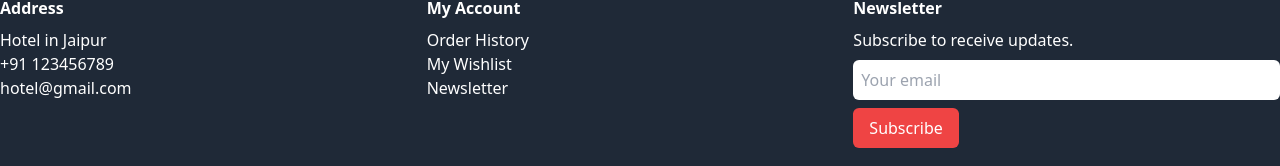
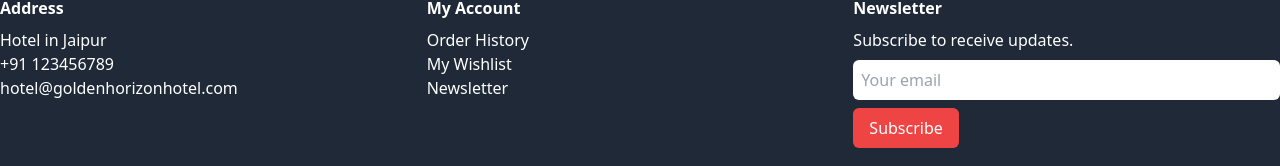
Before and after one commit to Sarith-Samarakoon/hotel-management-frontend, a React (Vite) app: page / in a window 1280 px wide. Shown: the part 2428-2594 px from the top of the page. Built offline with nearby package versions, Linux system fonts and the light colour scheme; no server answers.

Commit message:
Footer update

```diff
--- a/src/components/footer/footer.jsx
+++ b/src/components/footer/footer.jsx
@@ -1,4 +1,4 @@
-function Footer() {
+function footer() {
   return (
     <div>
       {/* Footer Section */}
@@ -9,7 +9,7 @@ function Footer() {
             <h4 className="font-bold mb-2">Address</h4>
             <p>Hotel in Jaipur</p>
             <p>+91 123456789</p>
-            <p>hotel@gmail.com</p>
+            <p>hotel@goldenhorizonhotel.com</p>
           </div>
           <div className="w-full sm:w-1/3 mb-4">
             <h4 className="font-bold mb-2">My Account</h4>
@@ -113,4 +113,4 @@ function Footer() {
   );
 }
 
-export default Footer;
+export default footer;
--- a/src/pages/client-page/Home/homePage.jsx
+++ b/src/pages/client-page/Home/homePage.jsx
@@ -12,7 +12,7 @@ import {
 import { BsFileTextFill } from "react-icons/bs";
 import Header from "../../../components/header/Header";
 import Navbar from "../../../components/header/Navbar";
-import Footer from "../../../components/footer/Footer";
+import Footer from "../../../components/footer/footer";
 import Countdown from "./countdown";
 import ImageGallery from "./imagesGallery";
 
--- a/src/pages/client-page/Home/settings.jsx
+++ b/src/pages/client-page/Home/settings.jsx
@@ -14,7 +14,7 @@ import { useNavigate, Link } from "react-router-dom";
 import { confirmAlert } from "react-confirm-alert";
 import "react-confirm-alert/src/react-confirm-alert.css";
 import Header from "../../../components/header/Header";
-import Footer from "../../../components/footer/Footer";
+import Footer from "../../../components/footer/footer";
 import UpdateSettings from "./userUpdate"; // Import the update form
 
 export default function Settings() {
--- a/src/pages/client-page/aboutusPage.jsx
+++ b/src/pages/client-page/aboutusPage.jsx
@@ -1,5 +1,5 @@
 import Header from "../../components/header/Header";
-import Footer from "../../components/footer/Footer";
+import Footer from "../../components/footer/footer";
 
 function AboutUs() {
   return (
--- a/src/pages/client-page/contactUsPage.jsx
+++ b/src/pages/client-page/contactUsPage.jsx
@@ -2,7 +2,7 @@ import { useState } from "react";
 import axios from "axios";
 import { toast } from "react-toastify";
 import Header from "../../components/header/Header";
-import Footer from "../../components/footer/Footer";
+import Footer from "../../components/footer/footer";
 import { FaEnvelope, FaPhoneAlt, FaMapMarkerAlt } from "react-icons/fa";
 
 function ContactUs() {
--- a/src/pages/client-page/galleryPage.jsx
+++ b/src/pages/client-page/galleryPage.jsx
@@ -2,7 +2,7 @@ import { useEffect, useState } from "react";
 import axios from "axios";
 import toast from "react-hot-toast";
 import Header from "../../components/header/Header";
-import Footer from "../../components/footer/Footer";
+import Footer from "../../components/footer/footer";
 import { FaFacebookF, FaInstagram, FaLinkedinIn } from "react-icons/fa";
 
 export default function Gallery() {
--- a/src/pages/client-page/roomPage/roomBookingPage.jsx
+++ b/src/pages/client-page/roomPage/roomBookingPage.jsx
@@ -9,7 +9,7 @@ import {
   FaStickyNote,
 } from "react-icons/fa";
 import Header from "../../../components/header/Header";
-import Footer from "../../../components/footer/Footer";
+import Footer from "../../../components/footer/footer";
 import { Carousel } from "react-responsive-carousel";
 import "react-responsive-carousel/lib/styles/carousel.min.css"; // Import carousel styles
 import { useState } from "react";
--- a/src/pages/client-page/roomPage/roomsPage.jsx
+++ b/src/pages/client-page/roomPage/roomsPage.jsx
@@ -4,7 +4,7 @@ import axios from "axios";
 import { FaTag, FaDollarSign, FaWifi, FaBed, FaStar } from "react-icons/fa";
 import toast from "react-hot-toast";
 import Header from "../../../components/header/Header";
-import Footer from "../../../components/footer/Footer";
+import Footer from "../../../components/footer/footer";
 
 export default function Rooms() {
   const token = localStorage.getItem("token");
```
